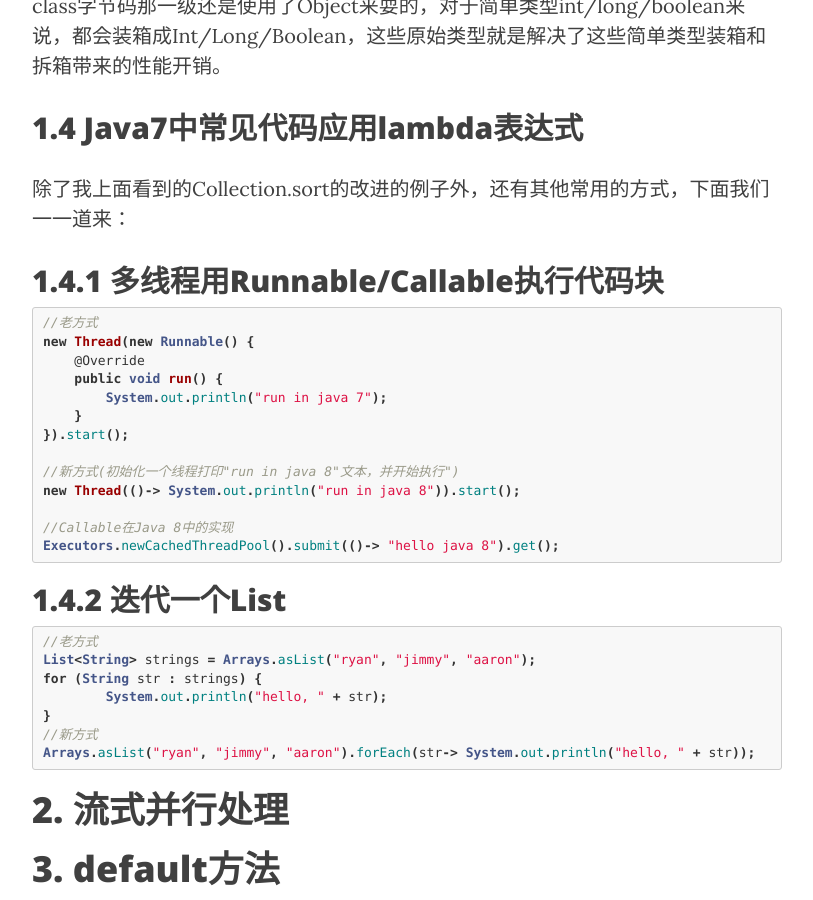
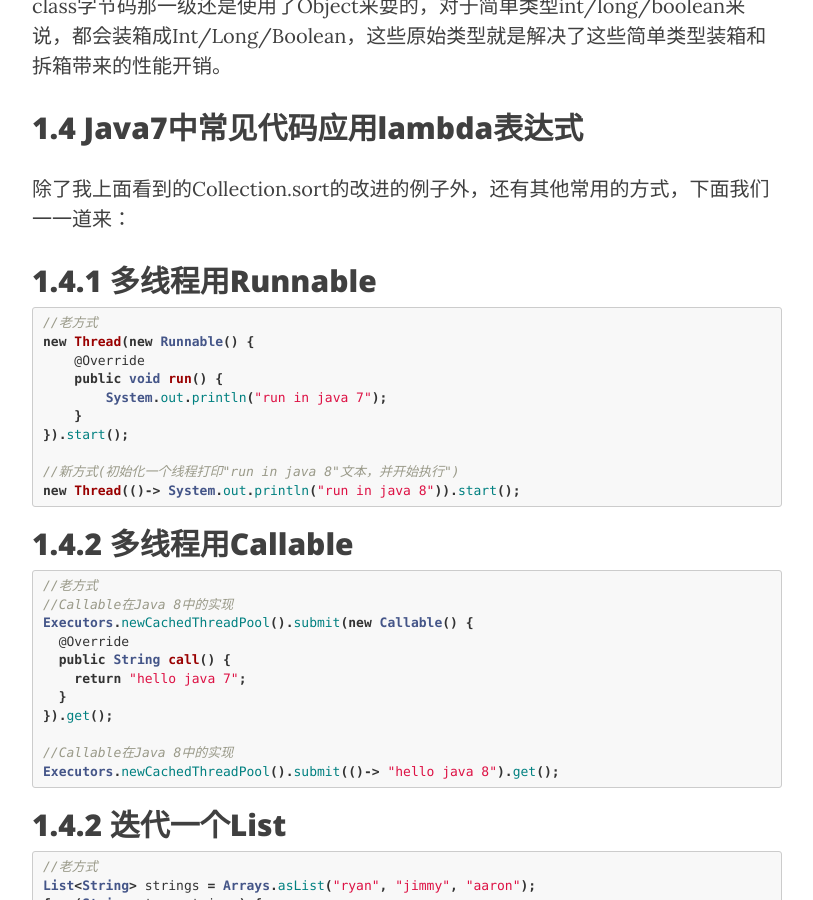
Before and after one commit to ryanwli/ryanwli.github.io, a Jekyll site: the page built from _posts/2017-05-18-java8.md, in a window 1280 px wide and 900 px high, scrolled down 4088 px. Shown: the whole window, without its empty margins (233-1046 px from the left). Built offline with Jekyll 4.4.1, drawn with Linux system fonts in a browser that asks for light colours; nearby versions of some CDN libraries.

Commit message:
commit java 8 article

````diff
--- a/_posts/2017-05-18-java8.md
+++ b/_posts/2017-05-18-java8.md
@@ -97,7 +97,7 @@ print(()=> "ryan");
 
 除了我上面看到的Collection.sort的改进的例子外，还有其他常用的方式，下面我们一一道来：
 
-## 1.4.1 多线程用Runnable/Callable执行代码块
+## 1.4.1 多线程用Runnable
 
 ```java
 //老方式
@@ -110,10 +110,25 @@ new Thread(new Runnable() {
 
 //新方式(初始化一个线程打印"run in java 8"文本，并开始执行")
 new Thread(()-> System.out.println("run in java 8")).start();
+```
+
+## 1.4.2 多线程用Callable
+
+```java
+//老方式
+//Callable在Java 8中的实现
+Executors.newCachedThreadPool().submit(new Callable() {
+  @Override
+  public String call() {
+    return "hello java 7";
+  }
+}).get();
 
 //Callable在Java 8中的实现
 Executors.newCachedThreadPool().submit(()-> "hello java 8").get();
 ```
+
+
 
 ## 1.4.2 迭代一个List
 
````
